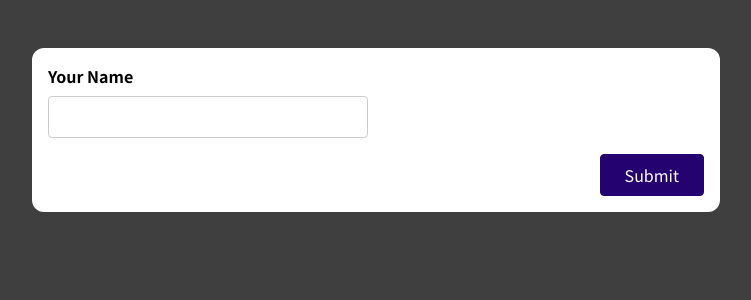
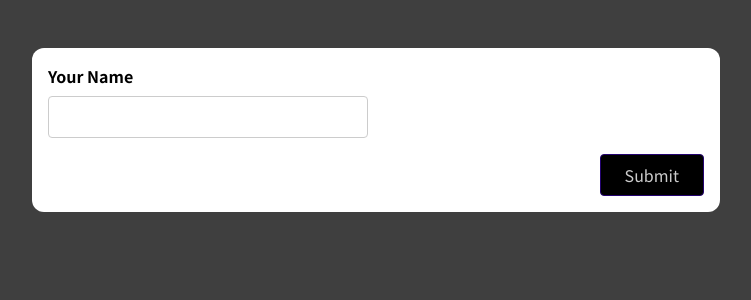
Before and after one commit to sean-xiao-zhao7/react-proj4, a React (Create React App) app: page / in a window 1280 px wide. Shown: the top 300 px of the page, without its empty margins (264-1015 px from the left). Built offline with nearby package versions, Linux system fonts and the light colour scheme.

Commit message:
Validate whole form

```diff
--- a/src/components/SimpleInput.js
+++ b/src/components/SimpleInput.js
@@ -3,8 +3,14 @@ import { useState } from "react";
 const SimpleInput = (_) => {
     const [name, setName] = useState("");
     const [nameTouched, setNameTouched] = useState(false);
+
     const nameIsValid = name.trim() !== "";
     const nameIsValidOverall = nameIsValid || !nameTouched;
+
+    let formValid = false;
+    if (nameIsValid) {
+        formValid = false;
+    }
 
     const nameChangeHandler = (event) => {
         setName(event.target.value);
@@ -47,7 +53,7 @@ const SimpleInput = (_) => {
                 )}
             </div>
             <div className="form-actions">
-                <button>Submit</button>
+                <button disabled={!formValid}>Submit</button>
             </div>
         </form>
     );
--- a/src/index.css
+++ b/src/index.css
@@ -1,11 +1,11 @@
-@import url('https://fonts.googleapis.com/css2?family=Noto+Sans+JP:wght@400;700&display=swap');
+@import url("https://fonts.googleapis.com/css2?family=Noto+Sans+JP:wght@400;700&display=swap");
 
 * {
     box-sizing: border-box;
 }
 
 html {
-  font-family: 'Noto Sans JP', sans-serif;
+    font-family: "Noto Sans JP", sans-serif;
 }
 
 body {
@@ -79,6 +79,12 @@ button:active {
     border-color: #33059e;
 }
 
+button:disabled {
+    background-color: black;
+    color: #ccc;
+    cursor: not-allowed;
+}
+
 .form-actions {
     text-align: right;
 }
```
Also changed, not shown: 1 other file (tests, documents, lock files or other folders). Lines whose indentation alone changed are shown as unchanged.
